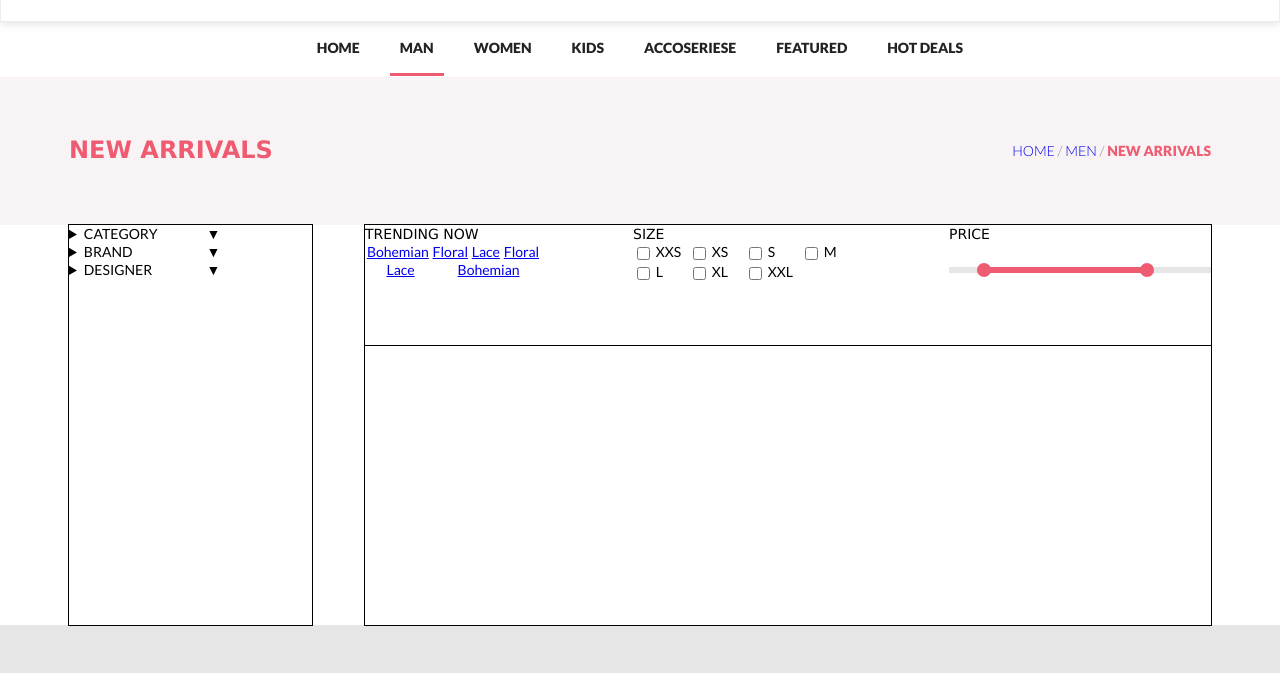
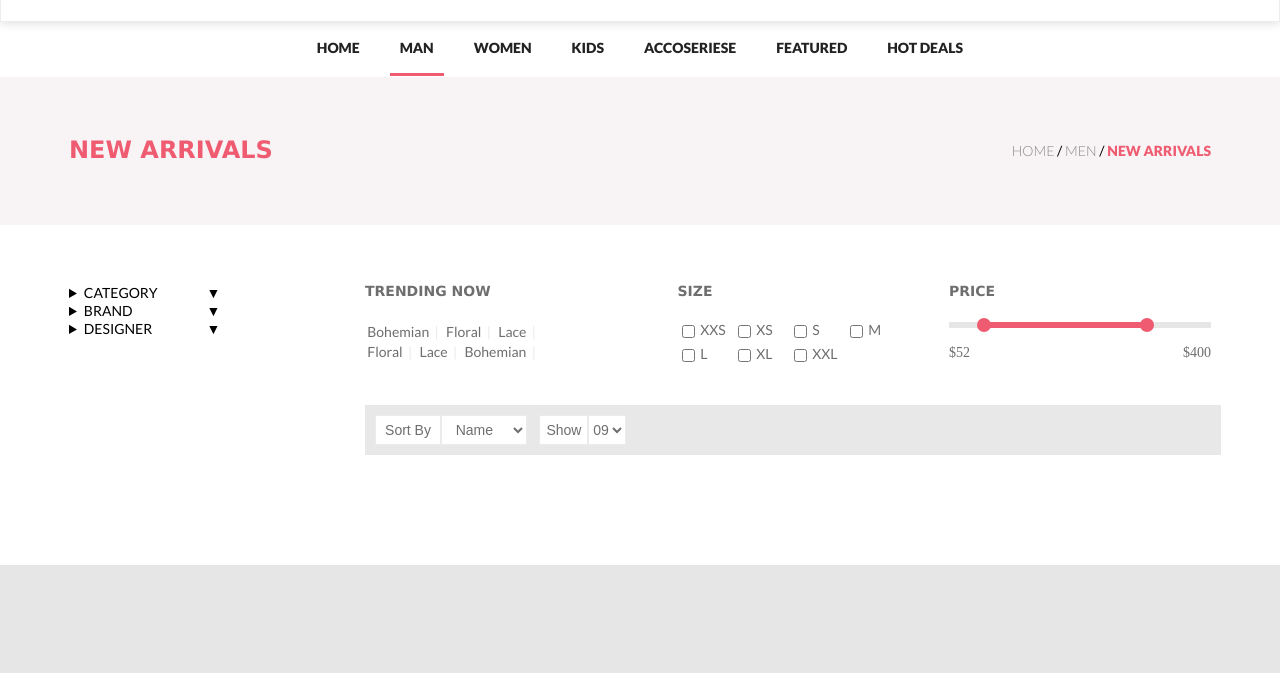
Before and after one commit to ValentinKar/geekbrains_html5_css3, a plain HTML site: page product.html in a window 1280 px wide. Shown: the part 80-753 px from the top of the page. Drawn offline with Linux system fonts and the light colour scheme.

Commit message:
Страница product, доработана форма отбора товаров.

```diff
--- a/css/style.less
+++ b/css/style.less
@@ -1,9 +1,11 @@
 @import url('https://fonts.googleapis.com/css?family=Lato:300,400,700,900');
+@import url('https://fonts.googleapis.com/css?family=Open+Sans');
 @color_red: #ef5b70;
 @color_gray: #e8e8e8;
 @color_gray_2: #e6e6e6;
 /*@color_gray_3: #f2f2f2;c4*/
 @color_gray_3: #898989;
+@color_gray_4: #6f6e6e;
 @color_black: #222;
 @color_red_gray: #f8f3f4;
 @img_slider: url(../img/slider-man.jpg);
@@ -20,7 +22,6 @@
 @product_link_top: 100px; /* отступ ссылки внутри затемнения */
 @product_link_left: 60px; /* отступ ссылки внутри затемнения */
 @header_slider_marg_t: 4px; /* верх. отступ в верхнем слайдере под header-м */
-@margin_top_price: 24px;
 @price_min_and: 35px;
 @price_max_and: 64px;
 @price_min: 28px; /* 35-7 */
@@ -962,15 +963,15 @@ body {
     }
 
     ul {
-        font-size: 14px;
-        font-weight: 300;
-        line-height: 1.43;
-        color: @color_gray_3;
         display: flex;
     }
 
     a {
         text-decoration: none;
+        font-size: 14px;
+        font-weight: 300;
+        line-height: 1.43;
+        color: @color_gray_3;
     }
 
     .active {
@@ -986,11 +987,11 @@ body {
 .product_general {
     display: flex;
     justify-content: space-between;
+    padding-top: 59px;
+    padding-bottom: 110px;
 }
 
 .product_left_menu {
-    width: 243px; /* удалить */
-    outline: 1px solid black;
 
     span {
         display: inline-block;
@@ -1011,19 +1012,21 @@ body {
 
 
 .product_content {
-    width: 846px; /* удалить */
-    height: 400px; /* удалить */
-    outline: 1px solid black;
+    width: 846px;
 }
 
 .product_choose {
-    height: 120px; /* удалить */
-    outline: 1px solid black;
     display: flex;
     justify-content: space-between;
+    padding-bottom: 35px;
 
     h3 {
         text-transform: uppercase;
+        font-size: 14px;
+        font-weight: 700;
+        line-height: 14px;
+        color: @color_gray_4;
+        margin-bottom: 24px;
     }
 }
 
@@ -1032,27 +1035,52 @@ body {
     display: flex;
     justify-content: space-around;
     flex-wrap: wrap;
-    input[type="range"] {
+    font-size: 14px;
+    line-height: 20px;
+    color: @color_gray;
 
+    a {
+        color: @color_gray_4;
+        text-decoration: none;
+    }
+
+    a:hover {
+        text-decoration: underline;
     }
 }
+
 .product_size {
-    td {
+    margin-left: 100px;
+    width: 235px;
+
+    div {
+        display: flex;
+        flex-wrap: wrap;
+    }
+
+    label {
+        margin-bottom: 5px;
         width: 56px;
+        font-size: 14px;
+        line-height: 14px;
+        color: @color_gray_4;
     }
 }
+
 .price_range {
     position: relative;
     width: 262px;
     height: 6px;
+    margin-bottom: 12px;
     background-color: @color_gray_2;
-    margin-top: @margin_top_price;
+
     .range {
         height: 100%;
         margin-left: @price_min_and;
         margin-right: @price_max_and;
         background-color: @color_red;
     }
+
     .min {
         position: absolute;
         top: -4px;
@@ -1062,6 +1090,7 @@ body {
         left: @price_min;
         border-radius: 7px;
     }
+
     .max {
         position: absolute;
         top: -4px;
@@ -1072,3 +1101,71 @@ body {
         border-radius: 7px;
     }
 }
+
+
+.price_bottom {
+    font-family: OpenSans;
+    font-size: 14px;
+    line-height: 1.86;
+    color: @color_gray_4;
+}
+
+.price_min {
+    float: left;
+}
+
+.price_max {
+    float: right;
+}
+
+.product_sort  {
+    width: 100%;
+    height: 30px;
+    background-color: @color_gray;
+    padding-left: 10px;
+    padding-top: 10px;
+    padding-bottom: 10px;
+
+    input {
+        height: 100%;
+        border: solid 1px #ebebeb;
+        background-color: white;
+        font-size: 14px;
+        font-weight: 400;
+        line-height: 1.86;
+        color: @color_gray_4;
+    }
+
+    input:focus {
+        outline: none;
+    }
+
+    select {
+        height: 100%;
+        border: solid 1px #ebebeb;
+        background-color: white;
+        font-size: 14px;
+        font-weight: 400;
+        line-height: 1.86;
+        color: @color_gray_4;
+    }
+
+    select:hover {
+        outline: none;
+    }
+
+    input[name="sort"] {
+        margin-right: -3px;
+        width: 66px;
+    }
+
+    input[name="show"] {
+        margin-right: -3px;
+    }
+
+    select[name="sort"] {
+        margin-right: 10px;
+        width: 86px;
+        padding-left: 10px;
+    }
+}
--- a/product.html
+++ b/product.html
@@ -201,102 +201,106 @@
                 </details>
             </div>
 
-            <div class="product_content">
-                <form class="product_choose" action="">
+            <form class="product_content" action="">
+                <section class="product_choose">
                     <fieldset class="product_trending">
                         <h3>Trending now</h3>
                         <ul class="product_brands">
                             <li>
                                 <a href="#">Bohemian</a>
+                                &nbsp;|&nbsp;
                             </li>
                             <li>
                                 <a href="#">Floral</a>
+                                &nbsp;|&nbsp;
                             </li>
                             <li>
                                 <a href="#">Lace</a>
+                                &nbsp;|&nbsp;
                             </li>
                             <li>
                                 <a href="#">Floral</a>
+                                &nbsp;|&nbsp;
                             </li>
                             <li>
                                 <a href="#">Lace</a>
+                                &nbsp;|&nbsp;
                             </li>
                             <li>
                                 <a href="#">Bohemian</a>
+                                &nbsp;|&nbsp;
                             </li>
                         </ul>
                     </fieldset>
+
                     <fieldset class="product_size">
                         <h3>Size</h3>
-                        <table>
-                            <tr>
-                                <td>
+                        <div>
                             <label>
                                 <input type="checkbox">
                                 XXS
                             </label>
-                                </td>
-                                <td>
                             <label>
                                 <input type="checkbox">
                                 XS
                             </label>
-                                </td>
-                                <td>
                             <label>
                                 <input type="checkbox">
                                 S
                             </label>
-                                </td>
-                                <td>
                             <label>
                                 <input type="checkbox">
                                 M
                             </label>
-                                </td>
-                            </tr>
-                            <tr>
-                                <td>
                             <label>
                                 <input type="checkbox">
                                 L
                             </label>
-                                </td>
-                                <td>
                             <label>
                                 <input type="checkbox">
                                 XL
                             </label>
-                                </td>
-                                <td>
                             <label>
                                 <input type="checkbox">
                                 XXL
                             </label>
-                                </td>
-                                <td>
+                        </div>
+                    </fieldset>
 
-                                </td>
-                            </tr>
-                        </table>
-                    </fieldset>
                     <fieldset class="price">
-
                         <label><h3>pRICE</h3>
-
                            <div class="price_range">
                                <div class="range"></div>
                                <div class="min"></div>
                                <div class="max"></div>
+
                            </div>
+                           <div class="price_bottom price_min">
+                               $52
+                            </div>
+                           <div class="price_bottom price_max">
+                               $400
+                            </div>
+
                         <p>
                             <output name="price_row" for="range"></output>
                         </p>
                         </label>
 
                     </fieldset>
+                </section>
+
+                <fieldset class="product_sort">
+                    <input type="submit" name="sort" value="Sort By">
+                    <select name="sort" id="">
+                        <option value="">Name</option>
+                    </select>
+                    <input type="submit" name="show" value="Show">
+                    <select name="show" id="">
+                        <option value="">09</option>
+                    </select>
+                </fieldset>
             </form>
-            </div>
         </div>
 
 
```
Also changed, not shown: css/style.css. Lines whose indentation alone changed are shown as unchanged.
